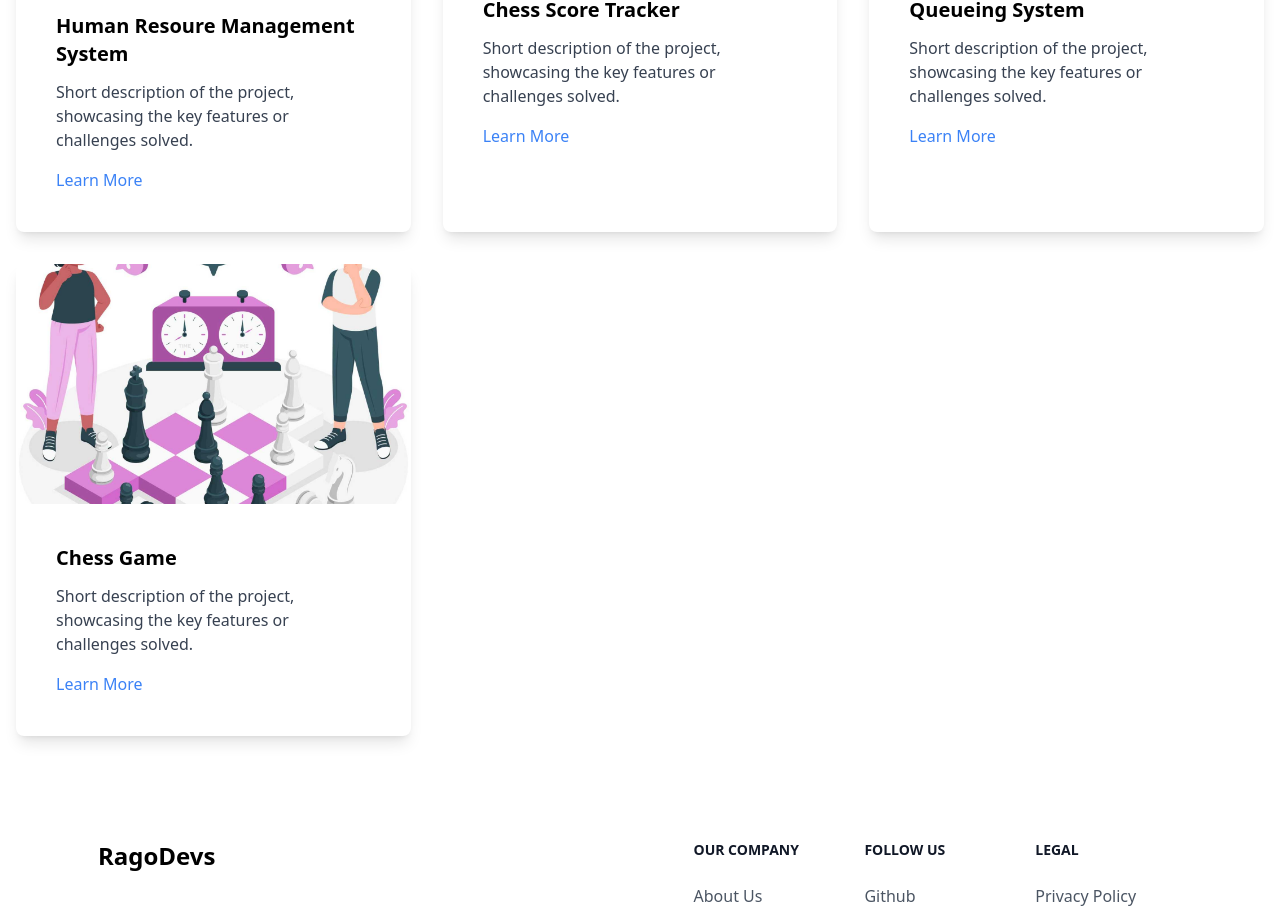
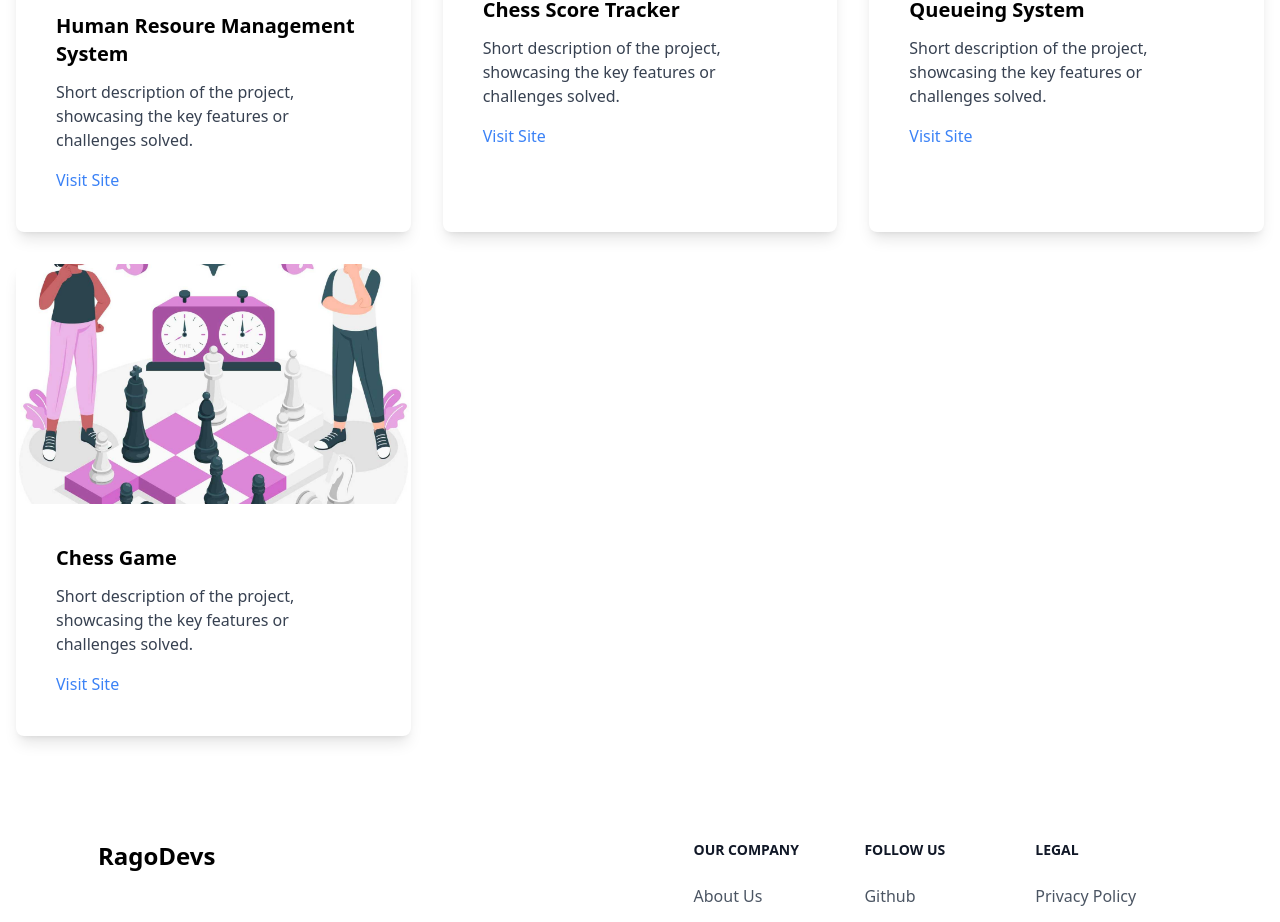
Before and after one commit to RagoDevs/RagoDevs, a React (Create React App) app: page /services in a window 1280 px wide. Shown: the part 2119-3041 px from the top of the page. Built offline with nearby package versions, Linux system fonts and the light colour scheme.

Commit message:
edit "learn more" to "visit us"

```diff
--- a/src/Pages/Services.jsx
+++ b/src/Pages/Services.jsx
@@ -154,7 +154,7 @@ function Services() {
                         <div class="p-10" >
                             <h3 class="font-semibold text-xl mb-3">Human Resoure Management System</h3>
                             <p class="text-gray-700 mb-4">Short description of the project, showcasing the key features or challenges solved.</p>
-                            <a href="https://hr.ragodevs.com/" target="_blank" class="text-blue-500 hover:text-blue-700">Learn More</a>
+                            <a href="https://hr.ragodevs.com/" target="_blank" class="text-blue-500 hover:text-blue-700">Visit Site</a>
                         </div>
                     </div>
 
@@ -164,7 +164,7 @@ function Services() {
                         <div class="p-10">
                             <h3 class="font-semibold text-xl mb-3">Chess Score Tracker</h3>
                             <p class="text-gray-700 mb-4">Short description of the project, showcasing the key features or challenges solved.</p>
-                            <a href="https://prodigies.chess.tz" target="_blank" class="text-blue-500 hover:text-blue-700">Learn More</a>
+                            <a href="https://prodigies.chess.tz" target="_blank" class="text-blue-500 hover:text-blue-700">Visit Site</a>
                         </div>
                     </div>
 
@@ -174,7 +174,7 @@ function Services() {
                         <div class="p-10">
                             <h3 class="font-semibold text-xl mb-3">Queueing System</h3>
                             <p class="text-gray-700 mb-4">Short description of the project, showcasing the key features or challenges solved.</p>
-                            <a onClick={() => setOpen(false)} href="https://qeasy.ragodevs.com/" target="_blank" class="text-blue-500 hover:text-blue-700">Learn More</a>
+                            <a onClick={() => setOpen(false)} href="https://qeasy.ragodevs.com/" target="_blank" class="text-blue-500 hover:text-blue-700">Visit Site</a>
                         </div>
                     </div>
 
@@ -184,7 +184,7 @@ function Services() {
                         <div class="p-10">
                             <h3 class="font-semibold text-xl mb-3">Chess Game</h3>
                             <p class="text-gray-700 mb-4">Short description of the project, showcasing the key features or challenges solved.</p>
-                            <a href="https://chess.tz" target="_blank" class="text-blue-500 hover:text-blue-700">Learn More</a>
+                            <a href="https://chess.tz" target="_blank" class="text-blue-500 hover:text-blue-700">Visit Site</a>
                         </div>
                     </div>
 
```
